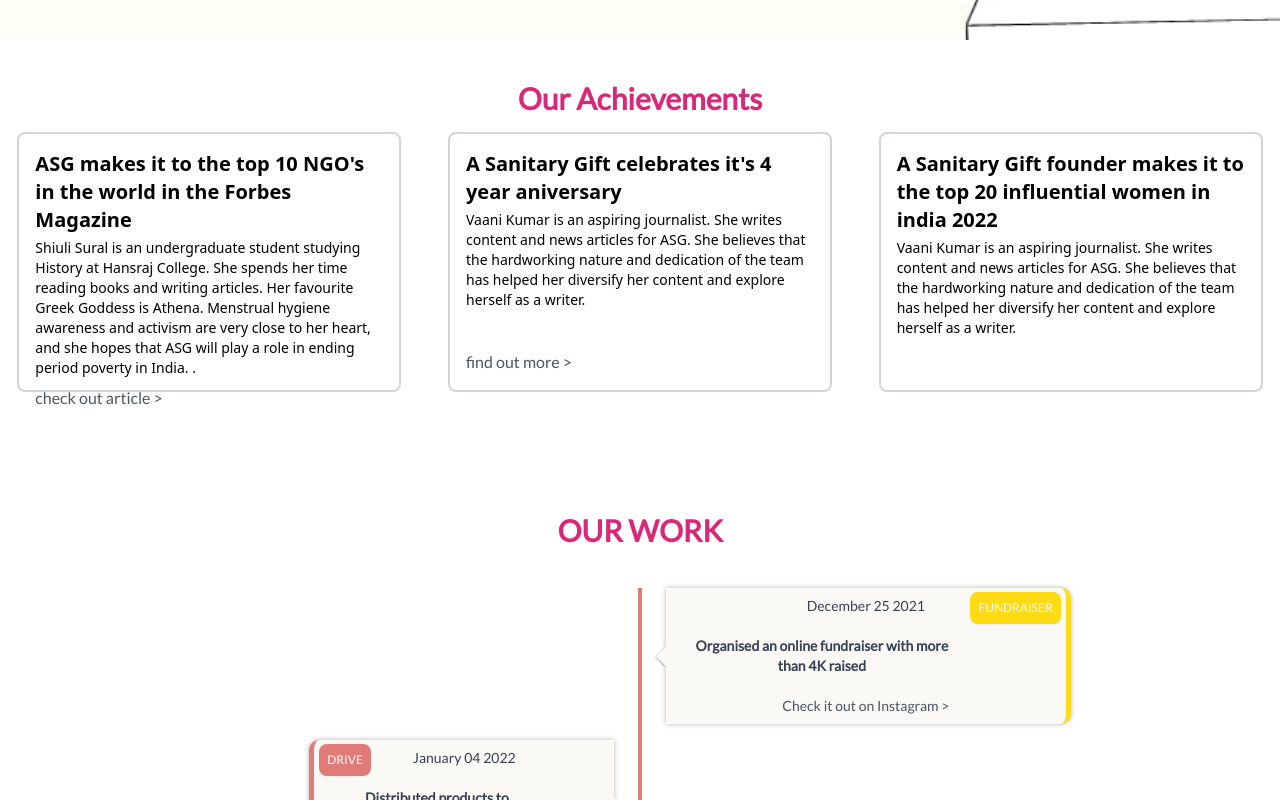
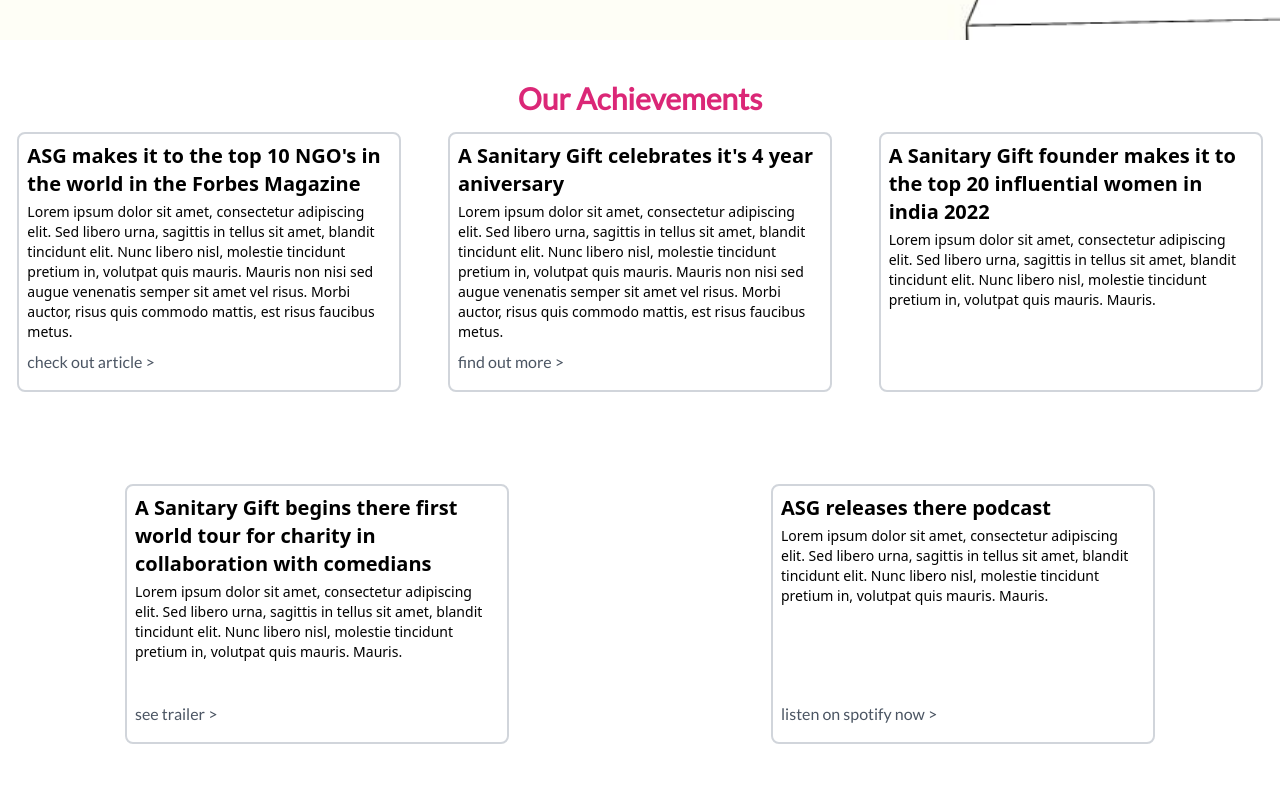
Before and after one commit to shubhprotopsing/ASG-frontend, a React (Create React App) app: page / in a window 1280 px wide. Shown: the part 1560-2360 px from the top of the page. Built offline with nearby package versions, Linux system fonts and the light colour scheme.

Commit message:
newscard added

```diff
--- a/src/components/Newscard.jsx
+++ b/src/components/Newscard.jsx
@@ -2,15 +2,17 @@
 
 function Newscard(props){
     return(
-      <div className="w-96 border-2 border-gray-300 rounded-lg relative flex-col justify-start items-start mb-20 p-4">
+      <div className="w-96 border-2 border-gray-300 rounded-lg relative flex-col justify-start items-start mb-20 p-2">
 
 
-          <div className="card_content h-56 flex flex-col justify-start items-start bg-white">
-                <div className="card_name font-bold font-sans text-xl text-left ">{props.headline}</div>
+          <div className="card_content h-60 flex flex-col justify-start items-start bg-white">
+            <div className='h-52'>
+                <div className="card_name font-bold font-sans  text-xl text-left ">{props.headline}</div>
 
-                <div className="card_description font-sans text-sm mt-1 leading-5 text-left h-40 mb-2">{props.description}</div>
+                <div className="card_description font-sans text-sm mt-1 leading-5 text-left h-40">{props.description}</div>
+            </div>
 
-            <div className="">
+            <div className=" ">
                 {props.link &&
                     (<a href={props.link}
                         target="_blank"
--- a/src/components/newsdetails.jsx
+++ b/src/components/newsdetails.jsx
@@ -10,7 +10,7 @@
         linktag:
         "check out article",
         description:
-         "Shiuli Sural is an undergraduate student studying History at Hansraj College. She spends her time reading books and writing articles. Her favourite Greek Goddess is Athena. Menstrual hygiene awareness and activism are very close to her heart, and she hopes that ASG will play a role in ending period poverty in India. . "
+         "Lorem ipsum dolor sit amet, consectetur adipiscing elit. Sed libero urna, sagittis in tellus sit amet, blandit tincidunt elit. Nunc libero nisl, molestie tincidunt pretium in, volutpat quis mauris. Mauris non nisi sed augue venenatis semper sit amet vel risus. Morbi auctor, risus quis commodo mattis, est risus faucibus metus."
 
     }
     ,
@@ -24,7 +24,7 @@
         linktag:
         "find out more",
         description:
-         "Vaani Kumar is an aspiring journalist.  She writes content and news articles for ASG. She believes that the hardworking nature and dedication of the team has helped her diversify her content and explore herself as a writer.  "
+         "Lorem ipsum dolor sit amet, consectetur adipiscing elit. Sed libero urna, sagittis in tellus sit amet, blandit tincidunt elit. Nunc libero nisl, molestie tincidunt pretium in, volutpat quis mauris. Mauris non nisi sed augue venenatis semper sit amet vel risus. Morbi auctor, risus quis commodo mattis, est risus faucibus metus."
 
     }
     ,
@@ -38,7 +38,38 @@
         linktag:
         "find out more",
         description:
-         "Vaani Kumar is an aspiring journalist.  She writes content and news articles for ASG. She believes that the hardworking nature and dedication of the team has helped her diversify her content and explore herself as a writer.  "
+         "Lorem ipsum dolor sit amet, consectetur adipiscing elit. Sed libero urna, sagittis in tellus sit amet, blandit tincidunt elit. Nunc libero nisl, molestie tincidunt pretium in, volutpat quis mauris. Mauris."
+
+
+    }
+    ,
+    {
+        id:
+         4,
+        headline:
+         "A Sanitary Gift begins there first world tour for charity in collaboration with comedians",
+        link:
+        ";jad;fioha;fija",
+        linktag:
+        "see trailer",
+        description:
+         "Lorem ipsum dolor sit amet, consectetur adipiscing elit. Sed libero urna, sagittis in tellus sit amet, blandit tincidunt elit. Nunc libero nisl, molestie tincidunt pretium in, volutpat quis mauris. Mauris."
+
+
+    }
+    ,
+    {
+        id:
+         5,
+        headline:
+         "ASG releases there podcast",
+        link:
+        "lfhaufhalufhalfuhl",
+        linktag:
+        "listen on spotify now",
+        description:
+         "Lorem ipsum dolor sit amet, consectetur adipiscing elit. Sed libero urna, sagittis in tellus sit amet, blandit tincidunt elit. Nunc libero nisl, molestie tincidunt pretium in, volutpat quis mauris. Mauris."
+
 
     }
 
--- a/src/timelineData.js
+++ b/src/timelineData.js
@@ -4,7 +4,7 @@
         date: 'December 25 2021',
         category: {
 			tag: 'Fundraiser',
-			color: '#FFDB14'
+			color: '#db2777'
 		},
         link: {
             url: 'https://github.com/florinpop17/app-ideas',
@@ -16,7 +16,7 @@
         date: 'January 04 2022',
         category: {
 			tag: 'Drive',
-			color: '#e17b77'
+			color: '#db2777'
 		},
         link: {
             url: 'https://florin-pop/blog/2019/03/weekly-coding-challenge/',
@@ -28,7 +28,7 @@
         date: 'March 07 2019',
         category: {
 			tag: 'twitter',
-			color: '#1DA1F2'
+			color: '#db2777'
 		},
         link: {
             url: 'https://twitter.com/florinpop1705',
@@ -41,7 +41,7 @@
         date: 'March 18 2019',
         category: {
 			tag: 'medium',
-			color: '#018f69'
+			color: '#db2777'
 		},
         link: {
             url:
@@ -54,13 +54,14 @@
         date: 'April 05 2019',
         category: {
 			tag: 'medium',
-			color: '#018f69'
+			color: '#db2777'
 		},
         link: {
             url: 'https://medium.com/@popflorin1705',
             text: 'See profile'
         }
     }
+
 ]
 
 export default timelineData;
```
